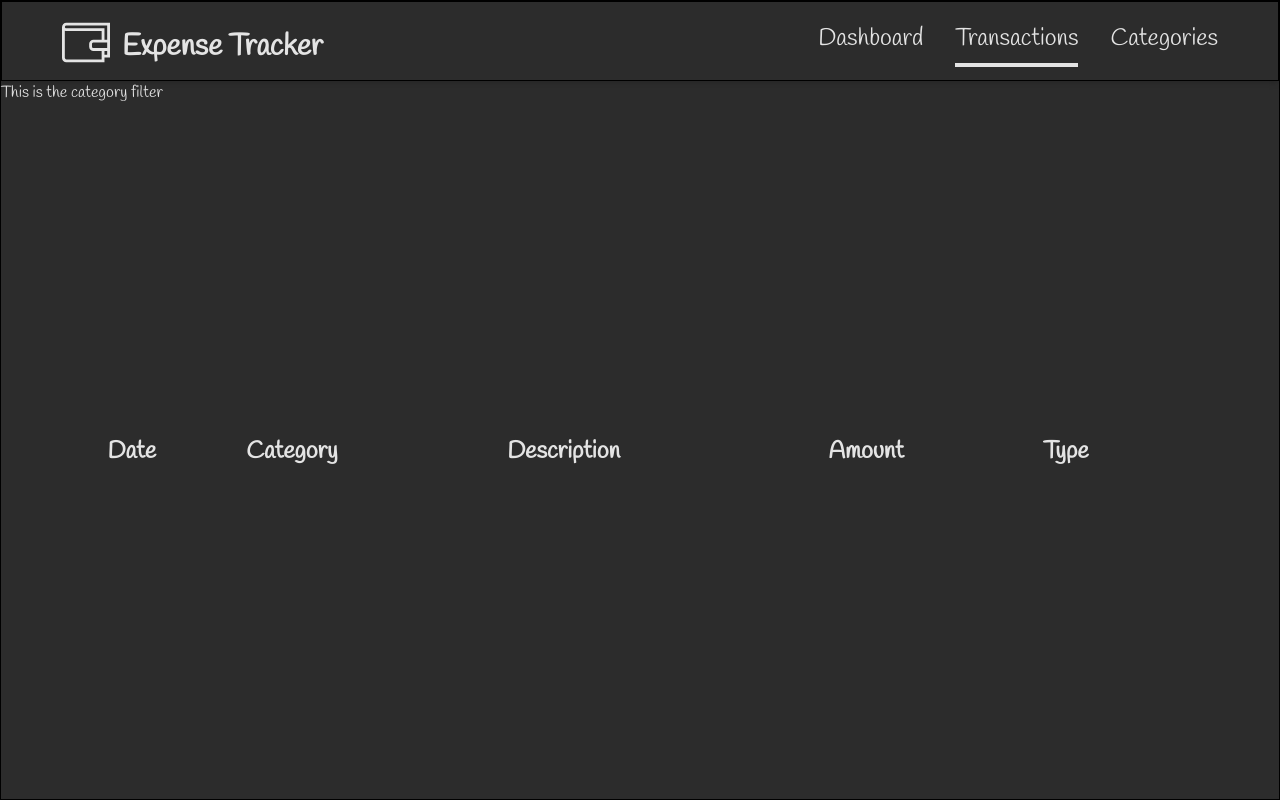
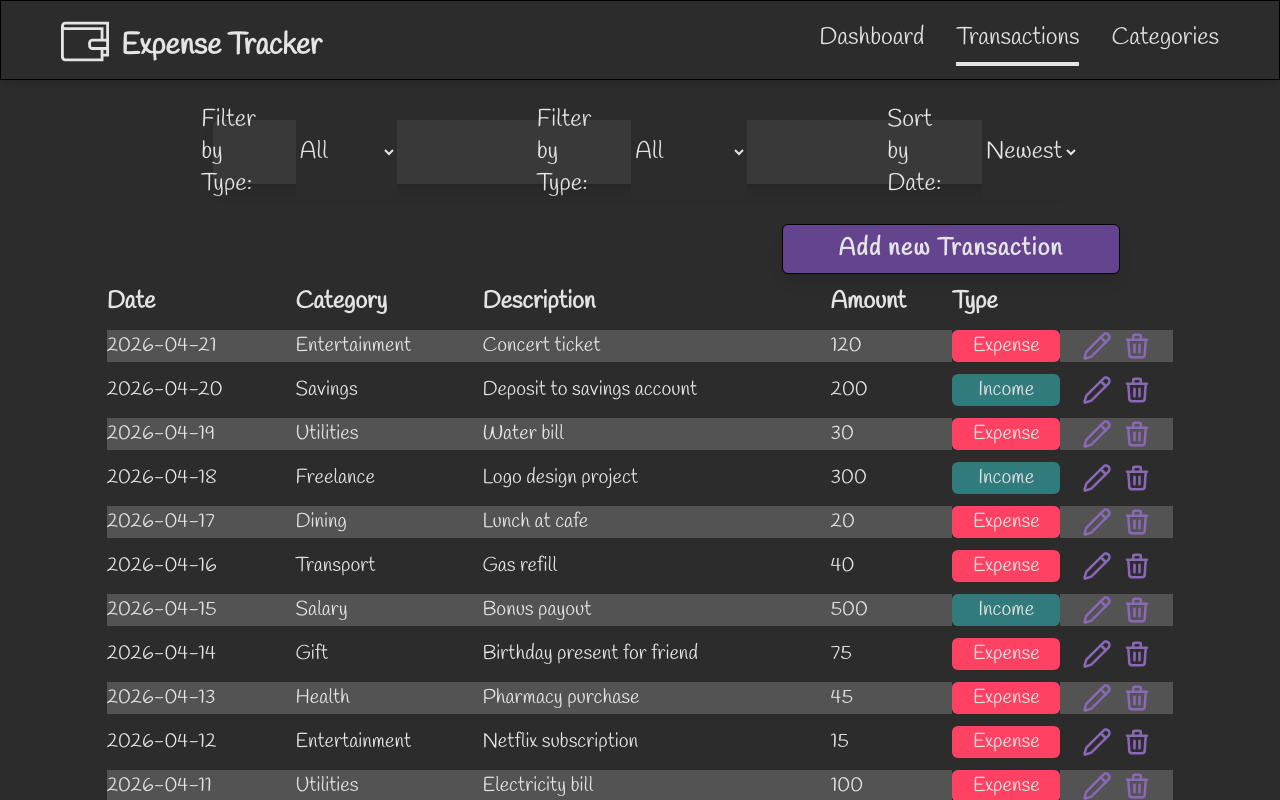
Before and after one commit to CabutinBenciel0425/expense-tracker, a React (Vite) app: page / in a window 1280 px wide. Both pictures are taken after a click on the item "Transactions". Built offline with nearby package versions, Linux system fonts and the light colour scheme.

Commit message:
Fixed all the UI

```diff
--- a/src/components/AppLayout.tsx
+++ b/src/components/AppLayout.tsx
@@ -2,7 +2,7 @@ import type React from "react";
 
 function AppLayout({ children }: { children: React.ReactNode }) {
   return (
-    <div className="h-screen w-screen bg-transparent border border-black flex flex-col">
+    <div className="h-screen w-screen bg-transparent flex flex-col overflow-auto">
       {children}
     </div>
   );
--- a/src/components/CategoryFilter.tsx
+++ b/src/components/CategoryFilter.tsx
@@ -1,5 +1,44 @@
+import { useApp } from "../hooks/useApp";
+
 function CategoryFilter() {
-  return <div>This is the category filter</div>;
+  const { state, formatString } = useApp();
+  const types = [...new Set(state.transactions.map((tr) => tr.type))];
+
+  return (
+    <div className="w-full py-10 text-2xl">
+      <div className="w-8/12 h-16 bg-brand-bg-light rounded-md shadow-lg mx-auto flex flex-row justify-center items-center gap-35">
+        <div className="flex gap-10">
+          <label>Filter by Type: </label>
+          <select className="bg-brand-bg">
+            <option value="all">All</option>
+            {types.map((tr) => (
+              <option key={tr} value={tr}>
+                {formatString(tr)}
+              </option>
+            ))}
+          </select>
+        </div>
+        <div className="flex gap-10">
+          <label>Filter by Type: </label>
+          <select className="bg-brand-bg">
+            <option value="all">All</option>
+            {state.categories.map((cat) => (
+              <option key={cat.id} value={cat.name}>
+                {formatString(cat.name)}
+              </option>
+            ))}
+          </select>
+        </div>
+        <div className="flex gap-10">
+          <label>Sort by Date: </label>
+          <select className="bg-brand-bg">
+            <option value="newest">Newest</option>
+            <option value="oldest">Oldest</option>
+          </select>
+        </div>
+      </div>
+    </div>
+  );
 }
 
 export default CategoryFilter;
--- /dev/null
+++ b/src/components/CategoryList.tsx
@@ -0,0 +1,47 @@
+import { useApp } from "../hooks/useApp";
+import { LuPencil } from "react-icons/lu";
+import { HiOutlineTrash } from "react-icons/hi";
+
+function CategoryList() {
+  const { state } = useApp();
+  console.log(state.categories);
+
+  return (
+    <table className="border-separate text-2xl border-spacing-y-6 w-8/12 text-left m-auto">
+      <thead className="text-2xl">
+        <tr>
+          <th>Category</th>
+          <th>Type</th>
+          <th></th>
+        </tr>
+      </thead>
+      <tbody>
+        {state.categories.map((transaction) => (
+          <tr
+            key={transaction.id}
+            className="even:bg-brand-bg odd:bg-brand-table-even"
+          >
+            <td>{transaction.name}</td>
+            <td
+              className={`${transaction.type === "Income" ? "bg-brand-income" : "bg-brand-expense"} rounded-md px py-0.5 text-center`}
+            >
+              {transaction.type}
+            </td>
+            <td className="text-3xl">
+              <div className="flex justify-center gap-2.5">
+                <button className="text-brand-cta-small cursor-pointer hover:text-brand-cta-small-hover transition-all duration-300 ease">
+                  <LuPencil />
+                </button>
+                <button className="text-brand-cta-small cursor-pointer hover:text-brand-cta-small-hover transition-all duration-300 ease">
+                  <HiOutlineTrash />
+                </button>
+              </div>
+            </td>
+          </tr>
+        ))}
+      </tbody>
+    </table>
+  );
+}
+
+export default CategoryList;
--- a/src/components/Header.tsx
+++ b/src/components/Header.tsx
@@ -3,7 +3,7 @@ import Navigation from "../ui/Navigation";
 
 function Header() {
   return (
-    <header className="flex flex-row items-center justify-between h-20 w-full border border-black px-15 shadow-md">
+    <header className="flex flex-row items-center justify-between h-20 min-h-20 w-full border border-black px-15 shadow-md">
       <Logo />
       <Navigation />
     </header>
--- a/src/components/InfoSummary.tsx
+++ b/src/components/InfoSummary.tsx
@@ -11,7 +11,7 @@ function InfoSummary() {
   ];
 
   return (
-    <div className="flex flex-row items-center justify-evenly mt-12">
+    <div className="flex flex-row items-center justify-evenly my-10 ">
       {infoSummaryData.map((data) => (
         <Summary
           key={data.title}
--- a/src/hooks/useApp.ts
+++ b/src/hooks/useApp.ts
@@ -14,6 +14,10 @@ export function useApp() {
   );
   const totalBalance = totalIncome - totalExpense;
 
+  function formatString(str: string) {
+    return str.split("").at(0)?.toUpperCase() + str.slice(1);
+  }
+
   if (!context) throw new Error("App Context was used outside the provider");
 
   return {
@@ -24,5 +28,6 @@ export function useApp() {
     totalBalance,
     currentTab,
     setCurrentTab,
+    formatString,
   };
 }
--- a/src/pages/Categories.tsx
+++ b/src/pages/Categories.tsx
@@ -1,12 +1,17 @@
 import AppLayout from "../components/AppLayout";
+import CategoryList from "../components/CategoryList";
 import Header from "../components/Header";
-import TransactionList from "../components/TransactionList";
 
 function Categories() {
   return (
     <AppLayout>
       <Header />
-      <TransactionList />
+      <div className="h-40 w-full flex items-center justify-end px-20">
+        <button className="border border-black bg-brand-cta px-14 py-2 text-2xl tracking-wider font-bold cursor-pointer active:scale-97 transition-all duration-300 ease shadow-lg rounded-md hover:bg-brand-cta-hover">
+          Add new Category
+        </button>
+      </div>
+      <CategoryList />
     </AppLayout>
   );
 }
--- a/src/pages/Dashboard.tsx
+++ b/src/pages/Dashboard.tsx
@@ -10,11 +10,11 @@ function Dashboard() {
       <div className="flex-1 px-20">
         <InfoSummary />
         <div className="w-full h-32 flex flex-row items-center justify-center gap-20">
-          <button className="border border-black bg-brand-cta px-8 py-2 text-2xl tracking-wider font-bold cursor-pointer active:scale-97 transition-all duration-300 ease shadow-lg rounded-md hover:bg-brand-cta-hover">
-            Add Income
+          <button className="border border-black bg-brand-cta px-14 py-2 text-2xl tracking-wider font-bold cursor-pointer active:scale-97 transition-all duration-300 ease shadow-lg rounded-md hover:bg-brand-cta-hover">
+            Add New Transaction
           </button>
-          <button className="border border-black bg-brand-cta px-8 py-2 text-2xl tracking-wider font-bold cursor-pointer active:scale-97 transition-all duration-300 ease shadow-lg rounded-md hover:bg-brand-cta-hover">
-            Add Expense
+          <button className="border border-black bg-brand-cta px-14 py-2 text-2xl tracking-wider font-bold cursor-pointer active:scale-97 transition-all duration-300 ease shadow-lg rounded-md hover:bg-brand-cta-hover">
+            Add New Category
           </button>
         </div>
         <div className="border-b border-black w-full"></div>
--- a/src/pages/Transaction.tsx
+++ b/src/pages/Transaction.tsx
@@ -2,13 +2,21 @@ import AppLayout from "../components/AppLayout";
 import CategoryFilter from "../components/CategoryFilter";
 import Header from "../components/Header";
 import TransactionList from "../components/TransactionList";
+import { useApp } from "../hooks/useApp";
 
 function Transaction() {
+  const { state } = useApp();
+
   return (
     <AppLayout>
       <Header />
       <CategoryFilter />
-      <TransactionList />
+      <div className="h-40 w-full flex items-center justify-end px-40">
+        <button className="border border-black bg-brand-cta px-14 py-2 text-2xl tracking-wider font-bold cursor-pointer active:scale-97 transition-all duration-300 ease shadow-lg rounded-md hover:bg-brand-cta-hover">
+          Add new Transaction
+        </button>
+      </div>
+      <TransactionList transactionListLength={state.transactions.length} />
     </AppLayout>
   );
 }
```
